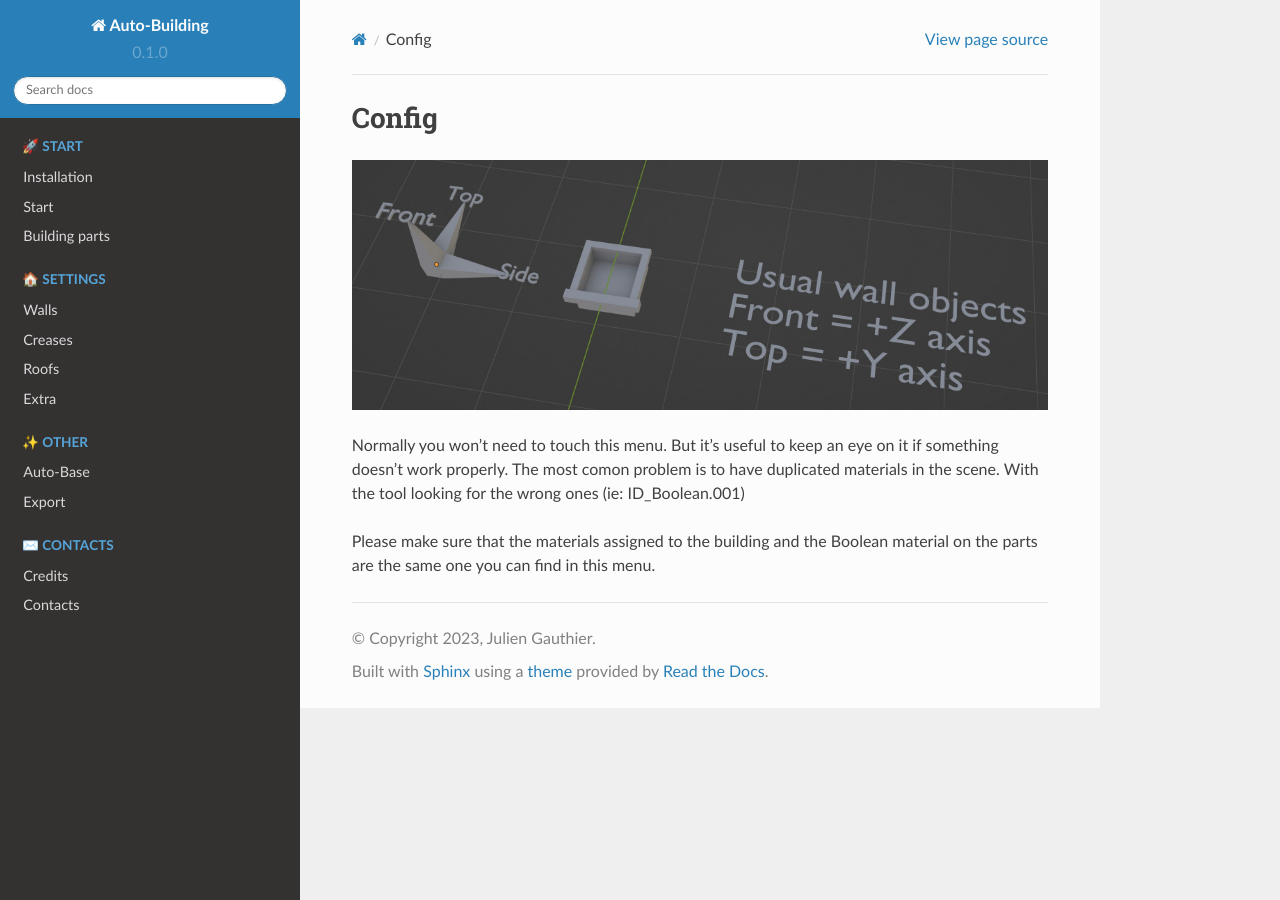
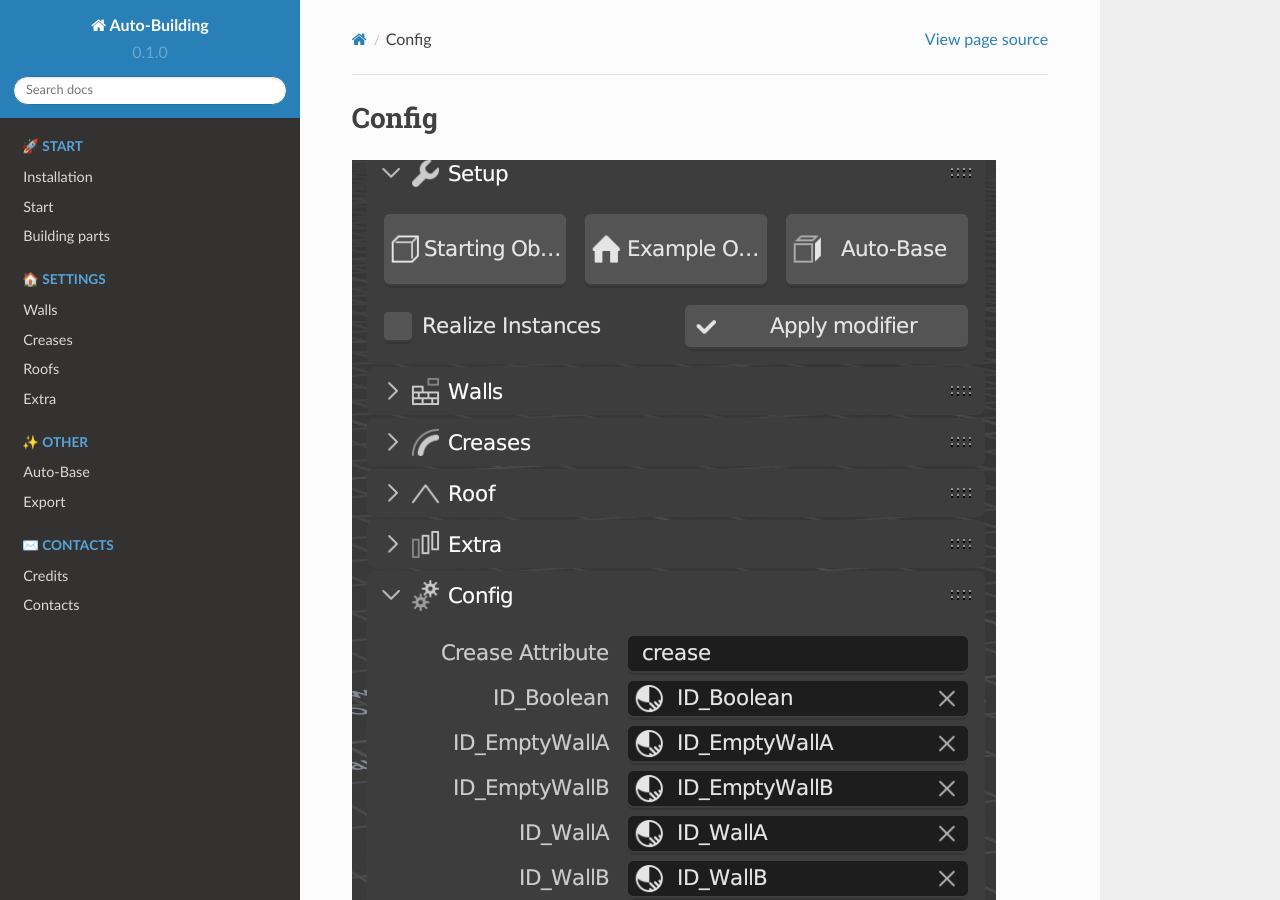
Before and after one commit to charlesque/Auto-Building, a Sphinx documentation site: the page built from docs/source/config.rst, in a window 1280 px wide and 900 px high. Built offline with Sphinx 7.4.7 and the Read the Docs theme 2.0.0, drawn with Linux system fonts in a browser that asks for light colours.

Commit message:
Update config.rst

```diff
--- a/docs/source/config.rst
+++ b/docs/source/config.rst
@@ -1,6 +1,6 @@
 Config
 -----------------
-.. image:: images/PartOrientation.jpg
+.. image:: images/Config.png
 
 Normally you won't need to touch this menu. But it's useful to keep an eye on it if something doesn't work properly.
 The most comon problem is to have duplicated materials in the scene. With the tool looking for the wrong ones (ie: ID_Boolean.001)
```
